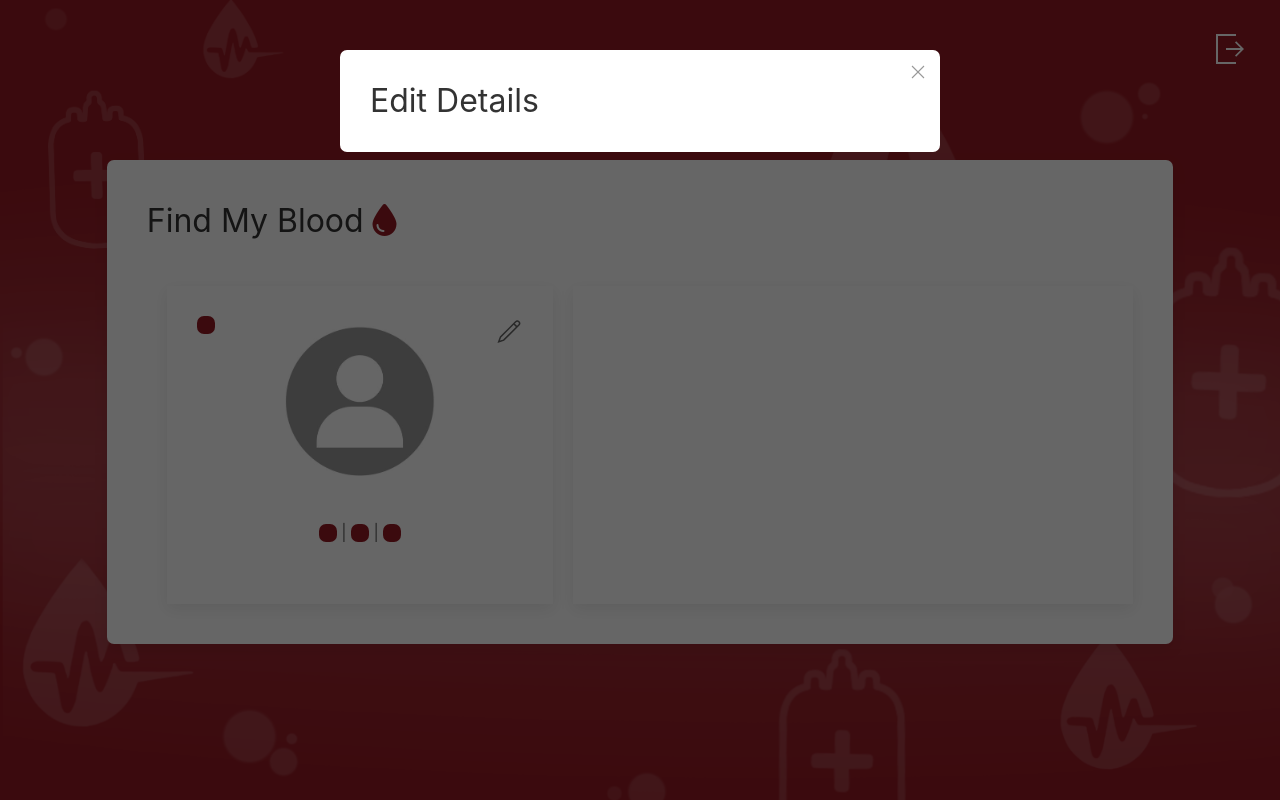
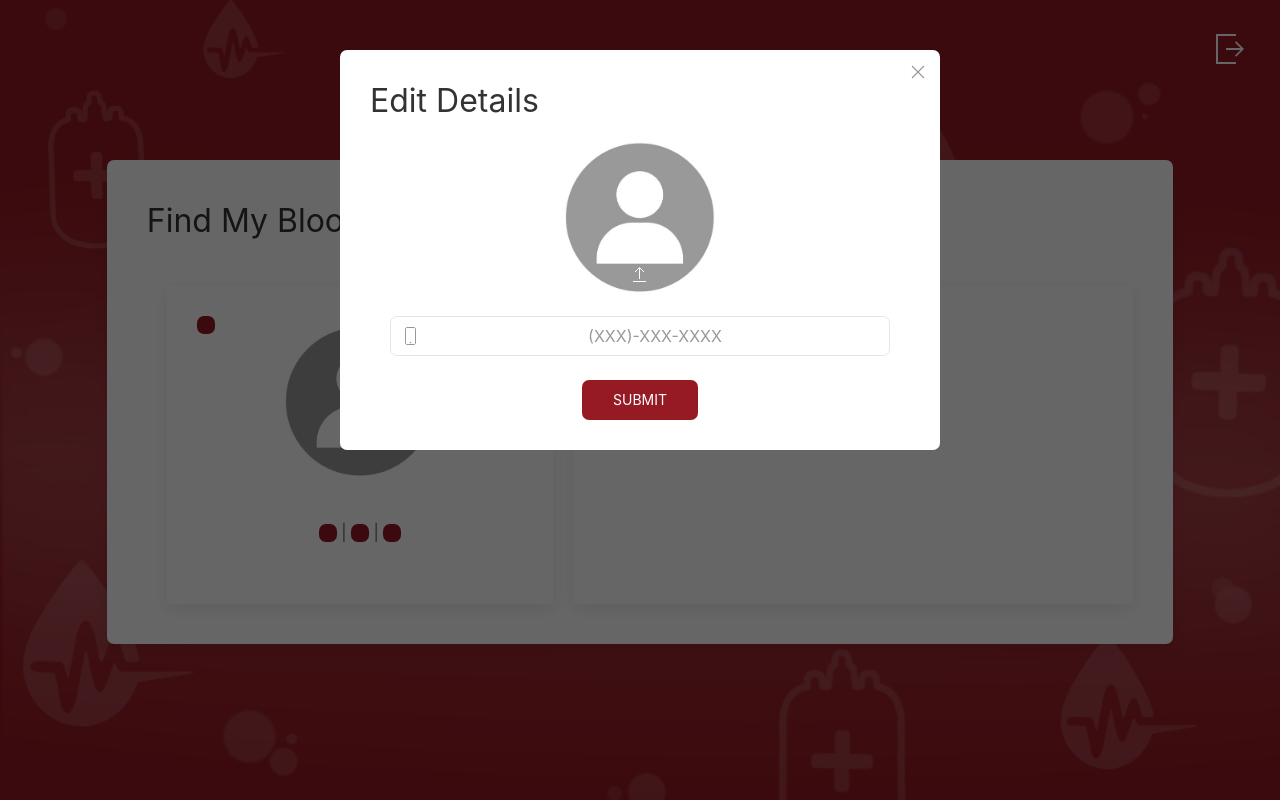
Before and after one commit to dikshantsagar/FindMyBlood, a Django app: template templates/home.html in a window 1280 px wide, after a click that opens the changed part. Run offline with Django 3.2, Linux system fonts and the light colour scheme; the template is opened without the code that fills it, so the values that code supplies are empty; some libraries are stand-ins or nearby versions.

Commit message:
signup link and edit

```diff
--- a/blood/urls.py
+++ b/blood/urls.py
@@ -26,7 +26,7 @@ urlpatterns = [
     path('signin',views.signin, name='signin'),
     path('home',views.home, name='home'),
     path('loader',views.loader, name='loader'),
-    path('sendrequest',views.sendrequest, name='sendrequest')
-
+    path('sendrequest',views.sendrequest, name='sendrequest'),
+    path('upload',views.upload, name='upload'),
 
 ]
--- a/static/js/init.js
+++ b/static/js/init.js
@@ -41,6 +41,64 @@
         $('#submit').attr("hidden",true);
        });
 
+       UIkit.upload('.js-upload', {
+
+        url: '/upload',
+        multiple: true,
+
+        beforeSend: function (environment) {
+            console.log('beforeSend', arguments);
+
+            // The environment object can still be modified here.
+            // var {data, method, headers, xhr, responseType} = environment;
+
+        },
+        beforeAll: function () {
+            console.log('beforeAll', arguments);
+        },
+        load: function () {
+            console.log('load', arguments);
+        },
+        error: function () {
+            console.log('error', arguments);
+        },
+        complete: function () {
+            console.log('complete', arguments);
+        },
+
+        loadStart: function (e) {
+            console.log('loadStart', arguments);
+
+            bar.removeAttribute('hidden');
+            bar.max = e.total;
+            bar.value = e.loaded;
+        },
+
+        progress: function (e) {
+            console.log('progress', arguments);
+
+            bar.max = e.total;
+            bar.value = e.loaded;
+        },
+
+        loadEnd: function (e) {
+            console.log('loadEnd', arguments);
+
+            bar.max = e.total;
+            bar.value = e.loaded;
+        },
+
+        completeAll: function () {
+            console.log('completeAll', arguments);
+
+            setTimeout(function () {
+                bar.setAttribute('hidden', 'hidden');
+            }, 1000);
+
+            alert('Upload Completed');
+        }
+
+    });
 
 
 
--- a/templates/home.html
+++ b/templates/home.html
@@ -29,6 +29,22 @@
                     <div class="uk-modal-dialog uk-modal-body round">
                         <button class="uk-modal-close-default" type="button" uk-close></button>
                         <h2 class="uk-modal-title">Edit Details</h2>
+                        <form class="uk-text-center">
+                            <div class="uk-inline">
+                                <img src="static/images/profile.png" class="profilepic" style="height:150px;width:150px;">
+                                <div class="uk-overlay uk-light uk-position-bottom uk-padding-remove js-upload" uk-form-custom  enctype='multipart/form-data'>
+                                    <input type="file" multiple name="profile">
+                                    <button class="uk-button uk-button-default uk-width-1-1 " style="border:0;"><span uk-icon="upload"></span></button>
+                                </div>
+                                <progress id="js-progressbar" class="uk-progress" value="0" max="100" hidden></progress>
+                            </div><br><br>
+                            <div class="uk-inline" >
+                                <span class="uk-form-icon" uk-icon="icon: phone"></span>
+                                <input class="uk-input uk-text-center uk-form-width-large round" type="tel" name="phone" placeholder="(XXX)-XXX-XXXX"/ required>
+                            </div><br><br>
+                            <input type="submit" class="uk-button uk-button-primary round">
+                        </form>
+
 
                     </div>
                 </div>
--- a/templates/index.html
+++ b/templates/index.html
@@ -53,10 +53,10 @@
 
                     </form>
                 </p>
-                <p><b>OR</b></p>
+                <p>Don't have an account ? <a href="#my-id" uk-toggle>Sign Up</a>.</p>
                 <p>
                     <!-- <button class="uk-button uk-button-primary uk-button round uk-width-1-1" onclick="window.location='/signup';">Sign Up</button> -->
-                    <button class="uk-button uk-button-default uk-button round uk-width-1-1" uk-toggle="target: #my-id" type="button">Sign Up</button>
+                    <!-- <button class="uk-button uk-button-default uk-button round uk-width-1-1" uk-toggle="target: #my-id" type="button">Sign Up</button> -->
                     <div id="my-id"  uk-modal>
                         <div class="uk-modal-dialog uk-modal-body uk-text-center round uk-margin-large-top">
 
```
Also changed, not shown: blood/models.py (added, +10 -0 lines), blood/views.py (+12 -0 lines), db.sqlite3, 2 other files.
